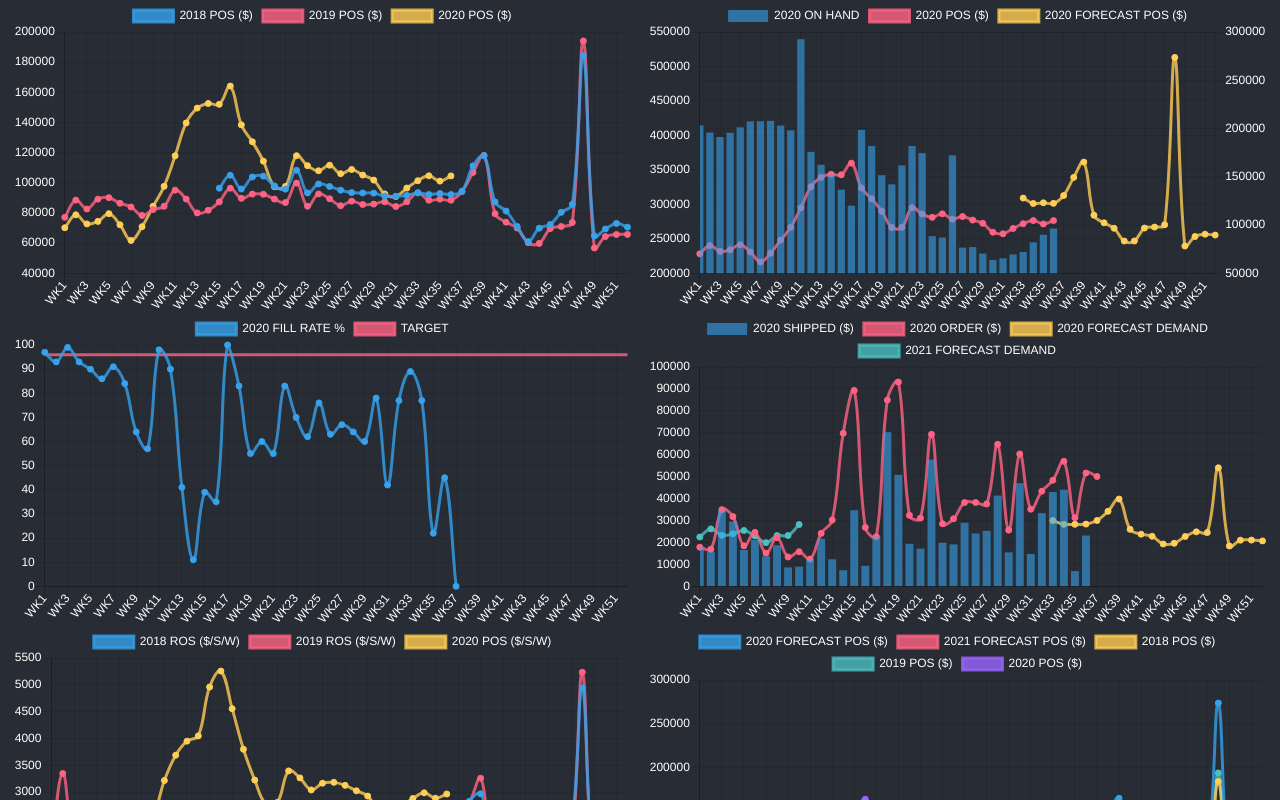
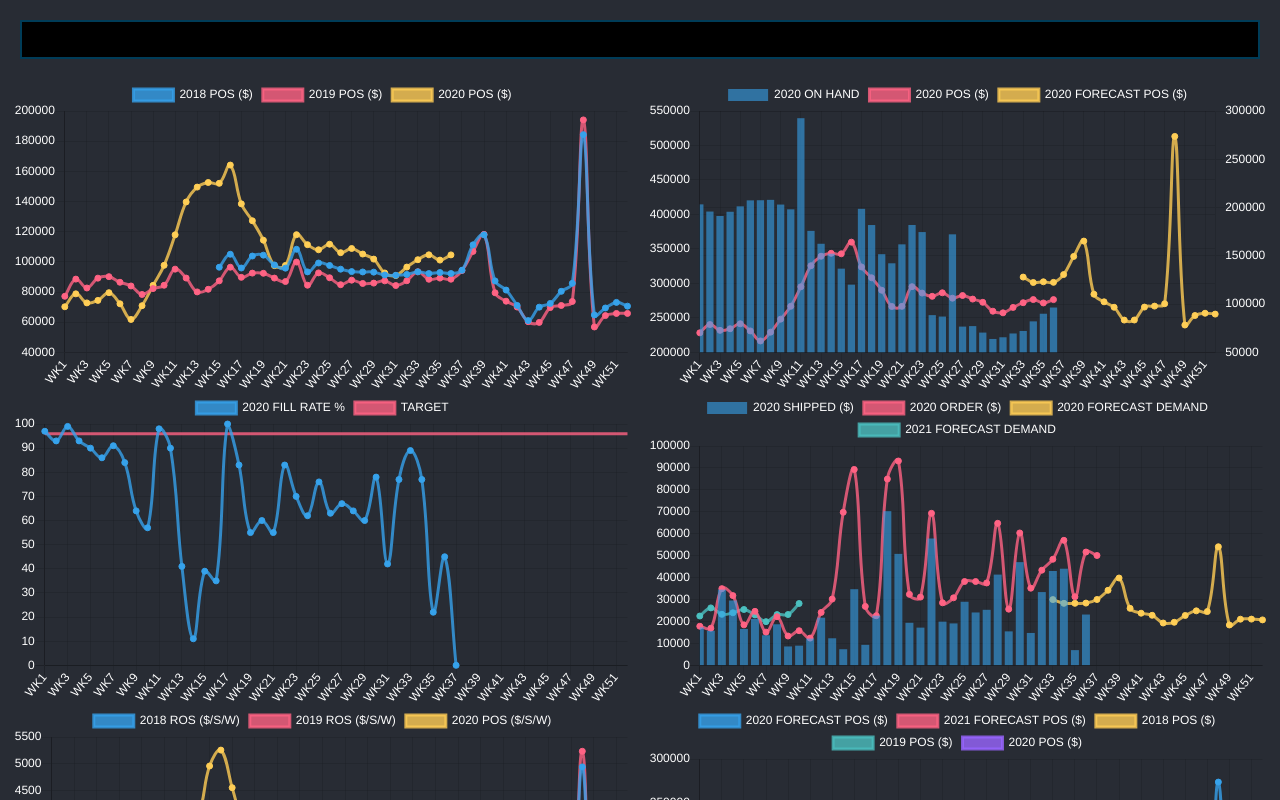
Before and after one commit to sheridan-seatriever/sheridan-seatriever.github.io, a React (Create React App) app: page / in a window 1280 px wide. Shown: the top 800 px of the page. Built offline with nearby package versions, Linux system fonts and the light colour scheme.

Commit message:
fixed style issue

```diff
--- a/src/App.css
+++ b/src/App.css
@@ -1,7 +1,6 @@
-
-
 .App {
   text-align: center;
+  background-color: #282c34;
 }
 
 .App-logo {
@@ -13,16 +12,6 @@
   .App-logo {
     animation: App-logo-spin infinite 20s linear;
   }
-}
-
-.App-header {
-  width: 100%;
-  min-width: 0;
-  min-height: 100vh;
-  background-color: #282c34;
-  display: flex;
-  justify-content: space-evenly;
-  color: white;
 }
 
 .App-link {
@@ -37,14 +26,3 @@
     transform: rotate(360deg);
   }
 }
-
-.flex_child {
-  flex-basis: 49%;
-  min-width: 0;
-}
-
-@media (max-width: 1000px) {
-  .App-header {
-    display: block;
-  }
-}
--- a/src/App.js
+++ b/src/App.js
@@ -1,51 +1,12 @@
 import React from 'react';
-import Chart from 'chart.js';
 import './App.css';
-import LineChart from './Components/LineChart';
-import {labels, weeklySales, salesForecast, orderValue, shippedValue, forecastDemand, fillRate, ROS, storeInventory} from './data';
-
+import ChartView from './Views/ChartView';
 
 const App = () => {
-  Chart.defaults.global.defaultFontColor='#fff';
 
   return (
     <div className="App">
-      <header className="App-header">
-        <div className="flex_child">
-          <LineChart
-            labels={labels}
-            datasets={[weeklySales[2018], weeklySales[2019], weeklySales[2020]]}
-          />
-          <LineChart
-            labels={labels}
-            datasets={[fillRate[2020]]}
-            type={['bar']}
-            target={96}
-          />
-          <LineChart
-            labels={labels}
-            datasets={[ROS[2018], ROS[2019], ROS[2020]]}
-          />
-        </div>
-        <div className="flex_child">
-          <LineChart
-            labels={labels}
-            datasets={[storeInventory[2020], weeklySales[2020], salesForecast[2020]]}
-            types={['bar']}
-            dualYAxis={true}
-            axis={['A', 'B', 'B']}
-          />
-          <LineChart
-            labels={labels}
-            datasets={[shippedValue[2020], orderValue[2020], forecastDemand[2020], forecastDemand[2021]]}
-            types={['bar']}
-          />
-          <LineChart
-            labels={labels}
-            datasets={[salesForecast[2020], salesForecast[2021], weeklySales[2018], weeklySales[2019], weeklySales[2020]]}
-          />
-        </div>
-      </header>
+      <ChartView />
     </div>
   );
 }
--- /dev/null
+++ b/src/Components/SearchDropdown/SearchDropdown.js
@@ -0,0 +1,92 @@
+import React,{useState, useEffect, useRef} from 'react';
+import styles from './SearchDropdown.module.css';
+import {cloneDeep} from 'lodash';
+import useOutsideAlerter from './useOutsideAlerter';
+
+const SearchDropdown = ({data=[], input, setInput, placeholder='', selectCallback}) => {
+  const [open, setOpen] = useState(false);
+  const [selectedIndex, setSelectedIndex] = useState(0);
+  const [dropdown, setDropdown] = useState([]);
+  const [dataCopy, setDataCopy] = useState([]);
+
+  const onClose = () => {
+    setSelectedIndex(0);
+    setOpen(false);
+  }
+
+  const wrapperRef = {useRef};
+  useOutsideAlerter(wrapperRef, onClose, open)
+
+  useEffect(() => {
+    if(data.length>0) {
+      const filtered = data.filter(item=>item.name.toUpperCase().includes(input.toUpperCase()));
+      setDataCopy(filtered);
+    }
+  }, [input, data])
+
+  useEffect(() => {
+    const mapData = dataCopy => {
+      return dataCopy.map((item, index) => {
+        if(index===selectedIndex) {
+          return <div className={styles.selected} onMouseOver={()=>handleMouseOver(index)} onClick={()=>handleClick(index)}>{item.name}</div>
+        } else {
+          return <div className={styles.not_selected} onMouseOver={()=>handleMouseOver(index)} onClick={()=>handleClick(index)}>{item.name}</div>
+        }
+      });
+    }
+    const mapped = mapData(dataCopy);
+    setDropdown(mapped);
+  }, [selectedIndex, dataCopy])
+
+  const handleKeyPress = e => {
+    if(e.key==='ArrowDown') {
+      if(selectedIndex+1>=dataCopy.length) {
+        setSelectedIndex(0);
+      } else {
+        setSelectedIndex(selectedIndex+1);
+      }
+    } else if(e.key==='ArrowUp') {
+      if(selectedIndex-1<0) {
+        setSelectedIndex(dataCopy.length-1);
+      } else {
+        setSelectedIndex(selectedIndex-1);
+      }
+    } else if(e.key==='Enter') {
+      setOpen(false);
+      setInput(dataCopy[selectedIndex].name);
+    }
+  }
+
+  const handleMouseOver = index => {
+    setSelectedIndex(index);
+  }
+
+  const handleClick = index => {
+    setInput(dataCopy[index].name);
+    if(selectCallback) {
+      selectCallback(dataCopy[index].name);
+    }
+    setOpen(false);
+  }
+
+  const onFocus = () => {
+    setOpen(true);
+  }
+
+
+  const onChange = e => {
+    setInput(e.target.value);
+
+  }
+
+  return (
+    <div ref={wrapperRef} className={styles.container} onFocus={onFocus} onKeyDown={handleKeyPress}>
+      <input className="input" value={input} onChange={e=>onChange(e)} placeholder={placeholder}/>
+      <div className={`${open?styles.dropdown:styles.closed}`}>
+        {dropdown}
+      </div>
+    </div>
+  )
+}
+
+export default SearchDropdown;
--- /dev/null
+++ b/src/Components/SearchDropdown/SearchDropdown.module.css
@@ -0,0 +1,36 @@
+.container {
+  position: relative;
+  flex-grow: 1;
+  width: 100%;
+}
+
+.container input {
+  width: 100%;
+}
+
+.dropdown {
+  position: absolute;
+  width: 100%;
+  max-height: 200px;
+  overflow-y: auto;
+  z-index: 1;
+  background-color: #fff;
+  font-size: .7rem;
+  text-align: left;
+  font-weight: 500;
+  color: #111;
+}
+
+.closed {
+  display: none;
+}
+
+.selected {
+  padding: 10px;
+  color: #111;
+  background-color: #bbb;
+}
+
+.not_selected {
+  padding: 10px;
+}
--- /dev/null
+++ b/src/Components/SearchDropdown/index.js
@@ -0,0 +1,3 @@
+import SearchDropdown from './SearchDropdown';
+
+export default SearchDropdown;
--- /dev/null
+++ b/src/Components/SearchDropdown/useOutsideAlerter.js
@@ -0,0 +1,22 @@
+import {useEffect} from 'react';
+
+function Modal(ref, callback, open) {
+  useEffect(() => {
+    /**
+     * Alert if clicked on outside of element
+     */
+    function handleClickOutside(event) {
+      if (ref.current && !ref.current.contains(event.target) && open) {
+        callback();
+      }
+    }
+    // Bind the event listener
+    document.addEventListener("mousedown", handleClickOutside);
+    return () => {
+      // Unbind the event listener on clean up
+      document.removeEventListener("mousedown", handleClickOutside);
+    };
+  }, [ref, callback]);
+}
+
+export default Modal;
--- /dev/null
+++ b/src/Views/ChartView/ChartView.js
@@ -0,0 +1,59 @@
+import React, {useState} from 'react';
+import styles from './ChartView.module.css';
+import Chart from 'chart.js';
+import LineChart from '../../Components/LineChart';
+import SearchDropdown from '../../Components/SearchDropdown';
+import {labels, weeklySales, salesForecast, orderValue, shippedValue, forecastDemand, fillRate, ROS, storeInventory} from '../../data';
+import dropdownData from '../../dropdownData';
+
+const ChartView = () => {
+
+  Chart.defaults.global.defaultFontColor='#fff';
+  const [input, setInput] = useState('');
+
+  return (
+    <div>
+      <div className={styles.dropdown}>
+        <SearchDropdown data={dropdownData} input={input} setInput={setInput} />
+      </div>
+      <header className={styles.split_container}>
+        <div className={styles.flex_child}>
+          <LineChart
+            labels={labels}
+            datasets={[weeklySales[2018], weeklySales[2019], weeklySales[2020]]}
+          />
+          <LineChart
+            labels={labels}
+            datasets={[fillRate[2020]]}
+            type={['bar']}
+            target={96}
+          />
+          <LineChart
+            labels={labels}
+            datasets={[ROS[2018], ROS[2019], ROS[2020]]}
+          />
+        </div>
+        <div className={styles.flex_child}>
+          <LineChart
+            labels={labels}
+            datasets={[storeInventory[2020], weeklySales[2020], salesForecast[2020]]}
+            types={['bar']}
+            dualYAxis={true}
+            axis={['A', 'B', 'B']}
+          />
+          <LineChart
+            labels={labels}
+            datasets={[shippedValue[2020], orderValue[2020], forecastDemand[2020], forecastDemand[2021]]}
+            types={['bar']}
+          />
+          <LineChart
+            labels={labels}
+            datasets={[salesForecast[2020], salesForecast[2021], weeklySales[2018], weeklySales[2019], weeklySales[2020]]}
+          />
+        </div>
+      </header>
+    </div>
+  )
+}
+
+export default ChartView;
--- /dev/null
+++ b/src/Views/ChartView/ChartView.module.css
@@ -0,0 +1,23 @@
+.split_container {
+  width: 100%;
+  min-width: 0;
+  min-height: 100vh;
+  display: flex;
+  justify-content: space-evenly;
+  color: white;
+}
+
+.flex_child {
+  flex-basis: 49%;
+  min-width: 0;
+}
+
+.dropdown {
+  padding: 20px;
+}
+
+@media (max-width: 1000px) {
+  .split_container {
+    display: block;
+  }
+}
--- /dev/null
+++ b/src/Views/ChartView/index.js
@@ -0,0 +1,3 @@
+import ChartView from './ChartView';
+
+export default ChartView;
--- /dev/null
+++ b/src/dropdownData.js
@@ -0,0 +1,72 @@
+const dropdownData = [
+  {
+    name: 'MYO UNICORN HEAD 1PK',
+    id: 1
+  },
+  {
+    name: 'MARBLE 5 PK',
+    id: 2
+  },
+  {
+    name: 'HAPPY BDAY 5 PK',
+    id: 3
+  },
+  {
+    name: 'MIXED 15 PK',
+    id: 4
+  },
+  {
+    name: 'PARTY TIME 15 PK',
+    id: 5
+  },
+  {
+    name: 'GIRLIE 5 PK',
+    id: 6
+  },
+  {
+    name: 'GNOMES ALIENS 5 PK',
+    id: 7
+  },
+  {
+    name: 'MIXED STARS 5 PK',
+    id: 8
+  },
+  {
+    name: 'MIXED 5 PK',
+    id: 9
+  },
+  {
+    name: 'SINGLE PUNCH CC',
+    id: 10
+  },
+  {
+    name: 'COLOR LANTERN 1PACK',
+    id: 11
+  },
+  {
+    name: 'SILVER 15 PACK CDU8',
+    id: 12
+  },
+  {
+    name: 'GOLD 15 PACK CDU8',
+    id: 13
+  },
+  {
+    name: 'PINK&BLUE 1PCK',
+    id: 14
+  },
+  {
+    name: 'Unicorn Air Foil',
+    id: 15
+  },
+  {
+    name: 'Dino Air Foil',
+    id: 16
+  },
+  {
+    name: 'TOTAL',
+    id: 17
+  }
+]
+
+export default dropdownData;
--- a/src/index.css
+++ b/src/index.css
@@ -11,3 +11,17 @@ code {
   font-family: source-code-pro, Menlo, Monaco, Consolas, 'Courier New',
     monospace;
 }
+
+*, *:before, *:after {
+  box-sizing: border-box;
+}
+
+.input {
+  color: #dbe0f1;
+  background-color: #000;
+  border: solid 2px #003c58;
+  padding: 10px;
+}
+.input:focus {
+  outline-width: 0;
+}
```
